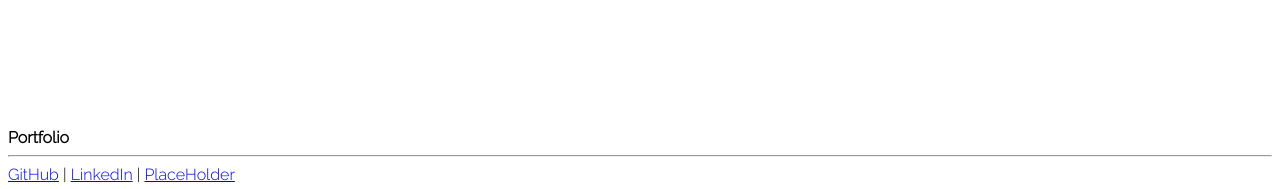
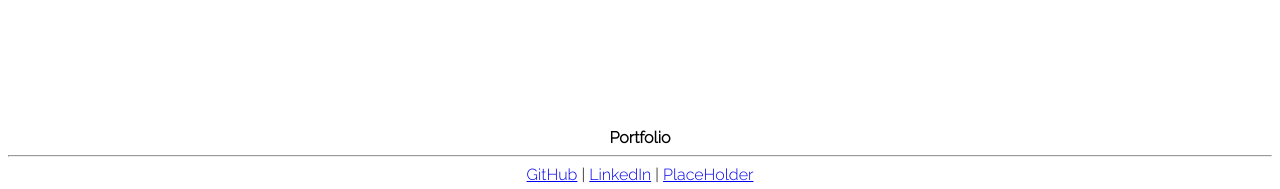
Before and after one commit to M-deline/reactportfoliochal20, a React (Create React App) app: page / in a window 1280 px wide. Shown: the part 802-991 px from the top of the page. Built offline with nearby package versions, Linux system fonts and the light colour scheme.

Commit message:
fix footer

```diff
--- a/src/components/Resume.js
+++ b/src/components/Resume.js
@@ -8,9 +8,6 @@ function Resume() {
   return (
     <div className="columns">
       <div className="column">
-        {/* <h4>My Resume</h4>
-        <hr /> */}
-
         <a
           className="button is-primary"
           href={"placeholder"} // link to resume}
--- a/src/index.css
+++ b/src/index.css
@@ -39,8 +39,14 @@ h4 {
     justify-content: center;
   }
   /* footer styling */
+.footer {
+    align-items: center;
+    justify-content: center;
+    text-align: center;
+}
+
+  /* portfolio */
   .proficiency {
-    /* display: inline-block; */
     font-size: medium;
   }
   .proficiency-list {
```
